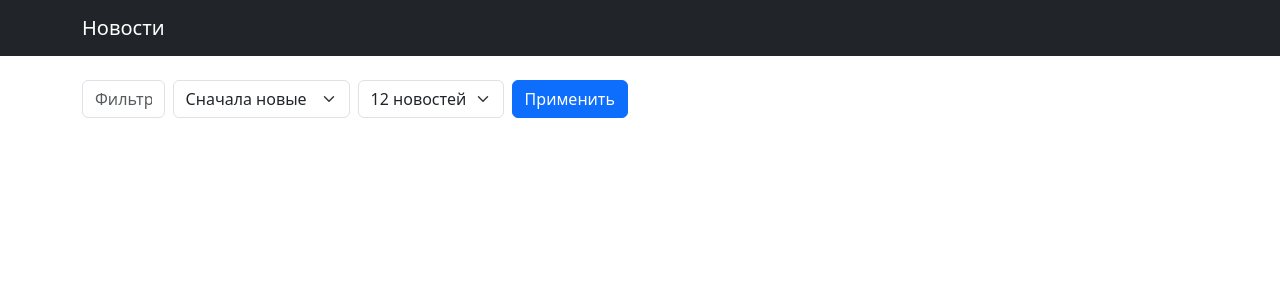
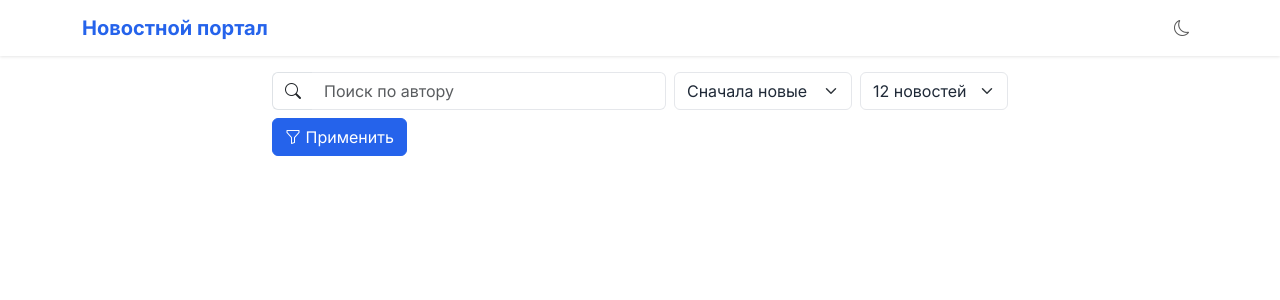
Before and after one commit to Ser4ey/FEFU2025_Kafka_CourseWork, a Flask app: page / in a window 1280 px wide. Shown: the top 300 px of the page. Run offline with Flask 3, Linux system fonts and the light colour scheme.

Commit message:
add styles

```diff
--- /dev/null
+++ b/NewsSite/app/static/css/main.css
@@ -0,0 +1,138 @@
+:root {
+    --primary-color: #2563eb;
+    --secondary-color: #1e40af;
+    --text-color: #1f2937;
+    --bg-color: #ffffff;
+    --card-bg: #ffffff;
+    --card-shadow: 0 4px 6px -1px rgb(0 0 0 / 0.1), 0 2px 4px -2px rgb(0 0 0 / 0.1);
+    --transition: all 0.3s ease;
+}
+
+[data-theme="dark"] {
+    --primary-color: #3b82f6;
+    --secondary-color: #60a5fa;
+    --text-color: #f3f4f6;
+    --bg-color: #111827;
+    --card-bg: #1f2937;
+    --card-shadow: 0 4px 6px -1px rgb(0 0 0 / 0.3), 0 2px 4px -2px rgb(0 0 0 / 0.3);
+}
+
+body {
+    font-family: 'Inter', sans-serif;
+    background-color: var(--bg-color);
+    color: var(--text-color);
+    transition: var(--transition);
+}
+
+/* Навигация */
+.navbar {
+    background-color: rgba(255, 255, 255, 0.8) !important;
+    backdrop-filter: blur(10px);
+    box-shadow: 0 1px 3px 0 rgb(0 0 0 / 0.1);
+    transition: var(--transition);
+}
+
+[data-theme="dark"] .navbar {
+    background-color: rgba(31, 41, 55, 0.8) !important;
+}
+
+.navbar-brand {
+    font-weight: 700;
+    color: var(--primary-color) !important;
+}
+
+/* Карточки */
+.card {
+    background-color: var(--card-bg);
+    border: none;
+    box-shadow: var(--card-shadow);
+    transition: var(--transition);
+}
+
+.card:hover {
+    transform: translateY(-5px);
+    box-shadow: 0 10px 15px -3px rgb(0 0 0 / 0.1), 0 4px 6px -4px rgb(0 0 0 / 0.1);
+}
+
+/* Кнопки */
+.btn-primary {
+    background-color: var(--primary-color);
+    border-color: var(--primary-color);
+    transition: var(--transition);
+}
+
+.btn-primary:hover {
+    background-color: var(--secondary-color);
+    border-color: var(--secondary-color);
+    transform: translateY(-1px);
+}
+
+/* Формы */
+.form-control, .form-select {
+    background-color: var(--card-bg);
+    border-color: #e5e7eb;
+    color: var(--text-color);
+    transition: var(--transition);
+}
+
+.form-control:focus, .form-select:focus {
+    border-color: var(--primary-color);
+    box-shadow: 0 0 0 0.2rem rgba(37, 99, 235, 0.25);
+}
+
+/* Пагинация */
+.pagination .page-link {
+    color: var(--primary-color);
+    background-color: var(--card-bg);
+    border-color: #e5e7eb;
+    transition: var(--transition);
+}
+
+.pagination .page-item.active .page-link {
+    background-color: var(--primary-color);
+    border-color: var(--primary-color);
+}
+
+.pagination .page-link:hover {
+    background-color: var(--secondary-color);
+    border-color: var(--secondary-color);
+    color: white;
+}
+
+/* Анимации */
+@keyframes fadeIn {
+    from { opacity: 0; transform: translateY(20px); }
+    to { opacity: 1; transform: translateY(0); }
+}
+
+.fade-in {
+    animation: fadeIn 0.5s ease-out;
+}
+
+/* Кнопка прокрутки вверх */
+.scroll-top {
+    position: fixed;
+    bottom: 20px;
+    right: 20px;
+    background-color: var(--primary-color);
+    color: white;
+    width: 40px;
+    height: 40px;
+    border-radius: 50%;
+    display: flex;
+    align-items: center;
+    justify-content: center;
+    cursor: pointer;
+    opacity: 0;
+    transition: var(--transition);
+    z-index: 1000;
+}
+
+.scroll-top.visible {
+    opacity: 1;
+}
+
+.scroll-top:hover {
+    background-color: var(--secondary-color);
+    transform: translateY(-2px);
+}
--- /dev/null
+++ b/NewsSite/app/static/js/main.js
@@ -0,0 +1,82 @@
+// Функция для переключения темы
+function toggleTheme() {
+    const html = document.documentElement;
+    const currentTheme = html.getAttribute('data-theme');
+    const newTheme = currentTheme === 'dark' ? 'light' : 'dark';
+
+    html.setAttribute('data-theme', newTheme);
+    localStorage.setItem('theme', newTheme);
+
+    // Обновляем иконку
+    const themeIcon = document.getElementById('theme-icon');
+    if (themeIcon) {
+        themeIcon.className = newTheme === 'dark' ? 'bi bi-sun' : 'bi bi-moon';
+    }
+}
+
+// Функция для инициализации темы
+function initTheme() {
+    const savedTheme = localStorage.getItem('theme') || 'light';
+    document.documentElement.setAttribute('data-theme', savedTheme);
+
+    const themeIcon = document.getElementById('theme-icon');
+    if (themeIcon) {
+        themeIcon.className = savedTheme === 'dark' ? 'bi bi-sun' : 'bi bi-moon';
+    }
+}
+
+// Функция для кнопки прокрутки вверх
+function initScrollTop() {
+    const scrollTopBtn = document.querySelector('.scroll-top');
+    if (!scrollTopBtn) return;
+
+    window.addEventListener('scroll', () => {
+        if (window.pageYOffset > 300) {
+            scrollTopBtn.classList.add('visible');
+        } else {
+            scrollTopBtn.classList.remove('visible');
+        }
+    });
+
+    scrollTopBtn.addEventListener('click', () => {
+        window.scrollTo({
+            top: 0,
+            behavior: 'smooth'
+        });
+    });
+}
+
+// Функция для анимации появления элементов
+function initFadeIn() {
+    const fadeElements = document.querySelectorAll('.fade-in');
+
+    const observer = new IntersectionObserver((entries) => {
+        entries.forEach(entry => {
+            if (entry.isIntersecting) {
+                entry.target.style.opacity = '1';
+                entry.target.style.transform = 'translateY(0)';
+            }
+        });
+    }, {
+        threshold: 0.1
+    });
+
+    fadeElements.forEach(element => {
+        element.style.opacity = '0';
+        element.style.transform = 'translateY(20px)';
+        observer.observe(element);
+    });
+}
+
+// Инициализация при загрузке страницы
+document.addEventListener('DOMContentLoaded', () => {
+    initTheme();
+    initScrollTop();
+    initFadeIn();
+
+    // Добавляем обработчик для кнопки переключения темы
+    const themeToggle = document.getElementById('theme-toggle');
+    if (themeToggle) {
+        themeToggle.addEventListener('click', toggleTheme);
+    }
+});
--- a/NewsSite/app/templates/base.html
+++ b/NewsSite/app/templates/base.html
@@ -1,22 +1,55 @@
 <!DOCTYPE html>
-<html lang="ru">
+<html lang="ru" data-theme="light">
 <head>
     <meta charset="UTF-8">
     <meta name="viewport" content="width=device-width, initial-scale=1.0">
-    <title>{% block title %}Новостной сайт{% endblock %}</title>
+    <title>{% block title %}Новостной портал{% endblock %}</title>
+
+    <!-- Bootstrap CSS -->
     <link href="https://cdn.jsdelivr.net/npm/bootstrap@5.3.0/dist/css/bootstrap.min.css" rel="stylesheet">
+    <!-- Bootstrap Icons -->
+    <link href="https://cdn.jsdelivr.net/npm/bootstrap-icons@1.11.0/font/bootstrap-icons.css" rel="stylesheet">
+    <!-- Google Fonts -->
+    <link href="https://fonts.googleapis.com/css2?family=Inter:wght@400;500;600;700&display=swap" rel="stylesheet">
+
+    <!-- Основные стили -->
+    <link href="{{ url_for('static', filename='css/main.css') }}" rel="stylesheet">
+    {% block styles %}{% endblock %}
 </head>
 <body>
-    <nav class="navbar navbar-expand-lg navbar-dark bg-dark">
+    <!-- Навигация -->
+    <nav class="navbar navbar-expand-lg navbar-light fixed-top">
         <div class="container">
-            <a class="navbar-brand" href="{{ url_for('main.index') }}">Новости</a>
+            <a class="navbar-brand" href="{{ url_for('main.index') }}">Новостной портал</a>
+            <button class="navbar-toggler" type="button" data-bs-toggle="collapse" data-bs-target="#navbarNav">
+                <span class="navbar-toggler-icon"></span>
+            </button>
+            <div class="collapse navbar-collapse" id="navbarNav">
+                <ul class="navbar-nav ms-auto">
+                    <li class="nav-item">
+                        <button id="theme-toggle" class="btn btn-link nav-link">
+                            <i id="theme-icon" class="bi bi-moon"></i>
+                        </button>
+                    </li>
+                </ul>
+            </div>
         </div>
     </nav>
 
-    <div class="container mt-4">
+    <!-- Основной контент -->
+    <main class="container mt-5 pt-4">
         {% block content %}{% endblock %}
-    </div>
+    </main>
 
+    <!-- Кнопка прокрутки вверх -->
+    <button class="scroll-top">
+        <i class="bi bi-arrow-up"></i>
+    </button>
+
+    <!-- Bootstrap JS -->
     <script src="https://cdn.jsdelivr.net/npm/bootstrap@5.3.0/dist/js/bootstrap.bundle.min.js"></script>
+    <!-- Основные скрипты -->
+    <script src="{{ url_for('static', filename='js/main.js') }}"></script>
+    {% block scripts %}{% endblock %}
 </body>
 </html>
--- a/NewsSite/app/templates/index.html
+++ b/NewsSite/app/templates/index.html
@@ -1,41 +1,57 @@
 {% extends "base.html" %}
 
 {% block content %}
-<div class="row mb-4">
-    <div class="col-md-6">
-        <form class="d-flex" method="get">
-            <input type="text" name="author" class="form-control me-2" placeholder="Фильтр по автору" value="{{ author }}">
-            <select name="sort" class="form-select me-2" style="width: auto;">
-                <option value="desc" {% if sort == 'desc' %}selected{% endif %}>Сначала новые</option>
-                <option value="asc" {% if sort == 'asc' %}selected{% endif %}>Сначала старые</option>
+<div class="row mb-4 fade-in">
+    <div class="col-md-8 mx-auto">
+        <form class="d-flex flex-wrap gap-2" method="get">
+            <div class="flex-grow-1">
+                <div class="input-group">
+                    <span class="input-group-text bg-transparent border-end-0">
+                        <i class="bi bi-search"></i>
+                    </span>
+                    <input type="text" name="author" class="form-control border-start-0" placeholder="Поиск по автору" value="{{ author }}">
+                </div>
+            </div>
+            <select name="sort" class="form-select" style="width: auto;">
+                <option value="desc" {% if sort == 'desc' %}selected{% endif %}>
+                    <i class="bi bi-arrow-down"></i> Сначала новые
+                </option>
+                <option value="asc" {% if sort == 'asc' %}selected{% endif %}>
+                    <i class="bi bi-arrow-up"></i> Сначала старые
+                </option>
             </select>
-            <select name="per_page" class="form-select me-2" style="width: auto;">
+            <select name="per_page" class="form-select" style="width: auto;">
                 {% for option in config.ITEMS_PER_PAGE_OPTIONS %}
-                <option value="{{ option }}" {% if pagination.per_page == option %}selected{% endif %}>{{ option }} новостей</option>
+                <option value="{{ option }}" {% if pagination.per_page == option %}selected{% endif %}>
+                    {{ option }} новостей
+                </option>
                 {% endfor %}
             </select>
-            <button type="submit" class="btn btn-primary">Применить</button>
+            <button type="submit" class="btn btn-primary">
+                <i class="bi bi-funnel"></i> Применить
+            </button>
         </form>
     </div>
 </div>
 
-<div class="row">
+<div class="row g-4">
     {% for article in articles %}
-    <div class="col-md-4 mb-4">
+    <div class="col-md-4 fade-in" style="animation-delay: {{ loop.index0 * 0.1 }}s">
         <div class="card h-100">
             <div class="card-body">
                 <h5 class="card-title">
-                    <a href="{{ url_for('main.article', id=article.id) }}" target="_blank" class="text-decoration-none">
+                    <a href="{{ url_for('main.article', id=article.id) }}" target="_blank" class="text-decoration-none text-primary">
                         {{ article.title }}
                     </a>
                 </h5>
-                <p class="card-text">{{ article.content[:50] }}...</p>
-                <p class="card-text">
-                    <small class="text-muted">
-                        Автор: {{ article.author_name }}<br>
-                        Опубликовано: {{ article.publish_time.strftime('%d.%m.%Y %H:%M') }}
-                    </small>
-                </p>
+                <p class="card-text text-muted">{{ article.content[:50] }}...</p>
+                <div class="d-flex align-items-center mt-3">
+                    <i class="bi bi-person-circle me-2"></i>
+                    <span class="text-muted">{{ article.author_name }}</span>
+                    <span class="mx-2 text-muted">•</span>
+                    <i class="bi bi-clock me-2"></i>
+                    <span class="text-muted">{{ article.publish_time.strftime('%d.%m.%Y %H:%M') }}</span>
+                </div>
             </div>
         </div>
     </div>
@@ -43,8 +59,16 @@
 </div>
 
 {% if pagination.pages > 1 %}
-<nav aria-label="Page navigation">
+<nav aria-label="Page navigation" class="mt-5 fade-in">
     <ul class="pagination justify-content-center">
+        {% if pagination.has_prev %}
+        <li class="page-item">
+            <a class="page-link" href="{{ url_for('main.index', page=pagination.prev_num, per_page=pagination.per_page, author=author, sort=sort) }}">
+                <i class="bi bi-chevron-left"></i>
+            </a>
+        </li>
+        {% endif %}
+
         {% for page in pagination.iter_pages() %}
             {% if page %}
                 <li class="page-item {% if page == pagination.page %}active{% endif %}">
@@ -58,6 +82,14 @@
                 </li>
             {% endif %}
         {% endfor %}
+
+        {% if pagination.has_next %}
+        <li class="page-item">
+            <a class="page-link" href="{{ url_for('main.index', page=pagination.next_num, per_page=pagination.per_page, author=author, sort=sort) }}">
+                <i class="bi bi-chevron-right"></i>
+            </a>
+        </li>
+        {% endif %}
     </ul>
 </nav>
 {% endif %}
```
Also changed, not shown: NewsSite/app/static/css/article.css (added, +114 -0 lines), NewsSite/app/templates/article.html (+20 -8 lines).
